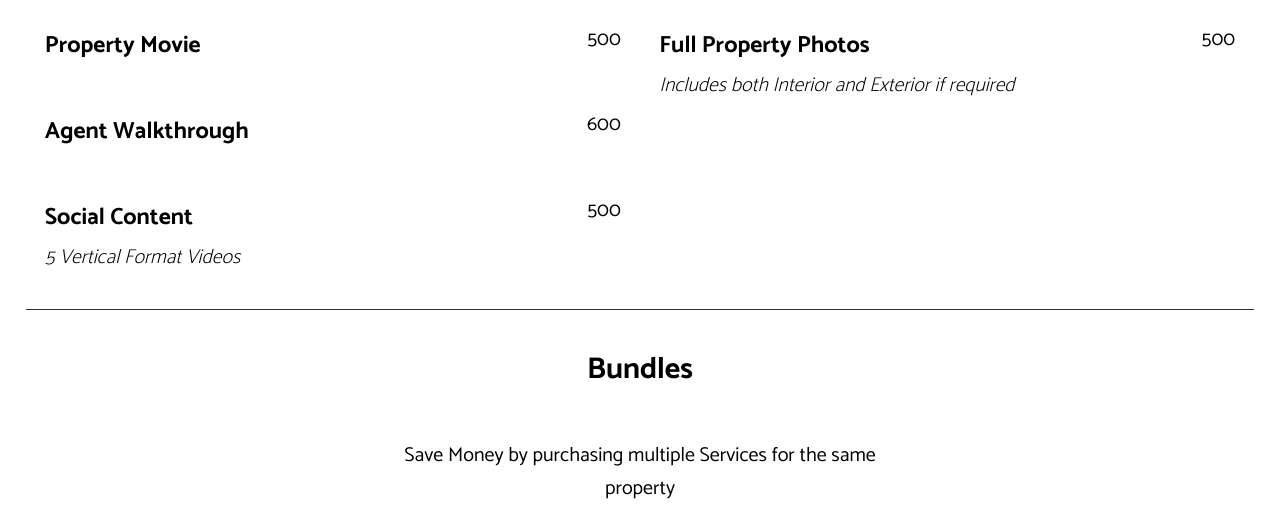
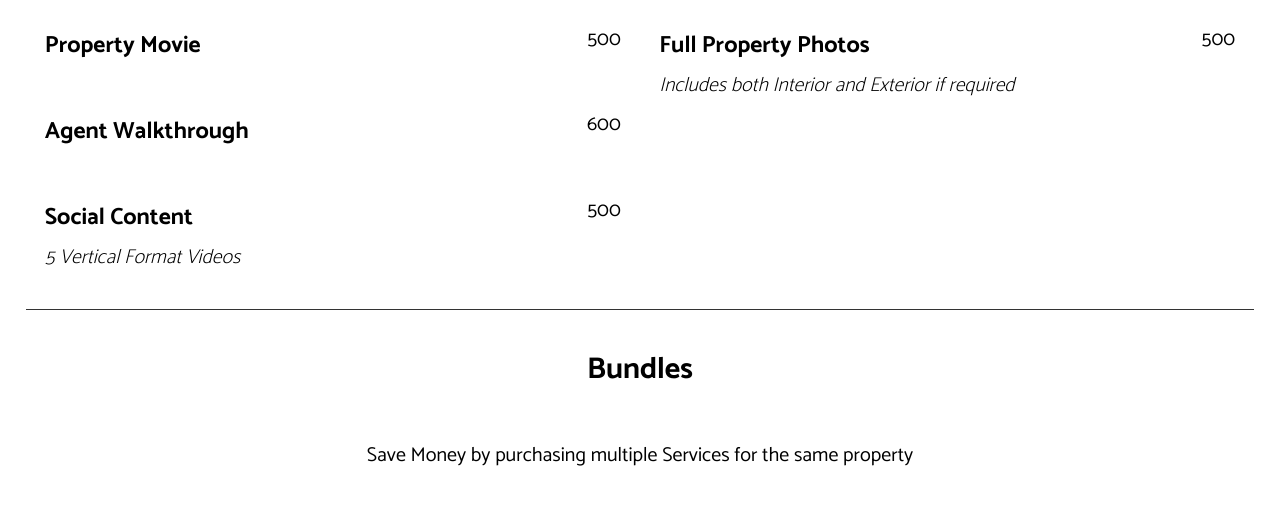
Before and after one commit to jawadre/jawadre.github.io, a plain HTML site: page price-list.html in a window 1280 px wide. Shown: the part 394-903 px from the top of the page. Drawn offline with Linux system fonts and the light colour scheme.

Commit message:
Update price-list.css
Changed Bundle Header p from 45ch wide to 50ch wide

```diff
--- a/styles/price-list.css
+++ b/styles/price-list.css
@@ -10,7 +10,7 @@
 
 .price-list-header p,
 .bundle-header p {
-  max-width: 45ch;
+  max-width: 50ch;
   text-align: center;
 }
 
```
